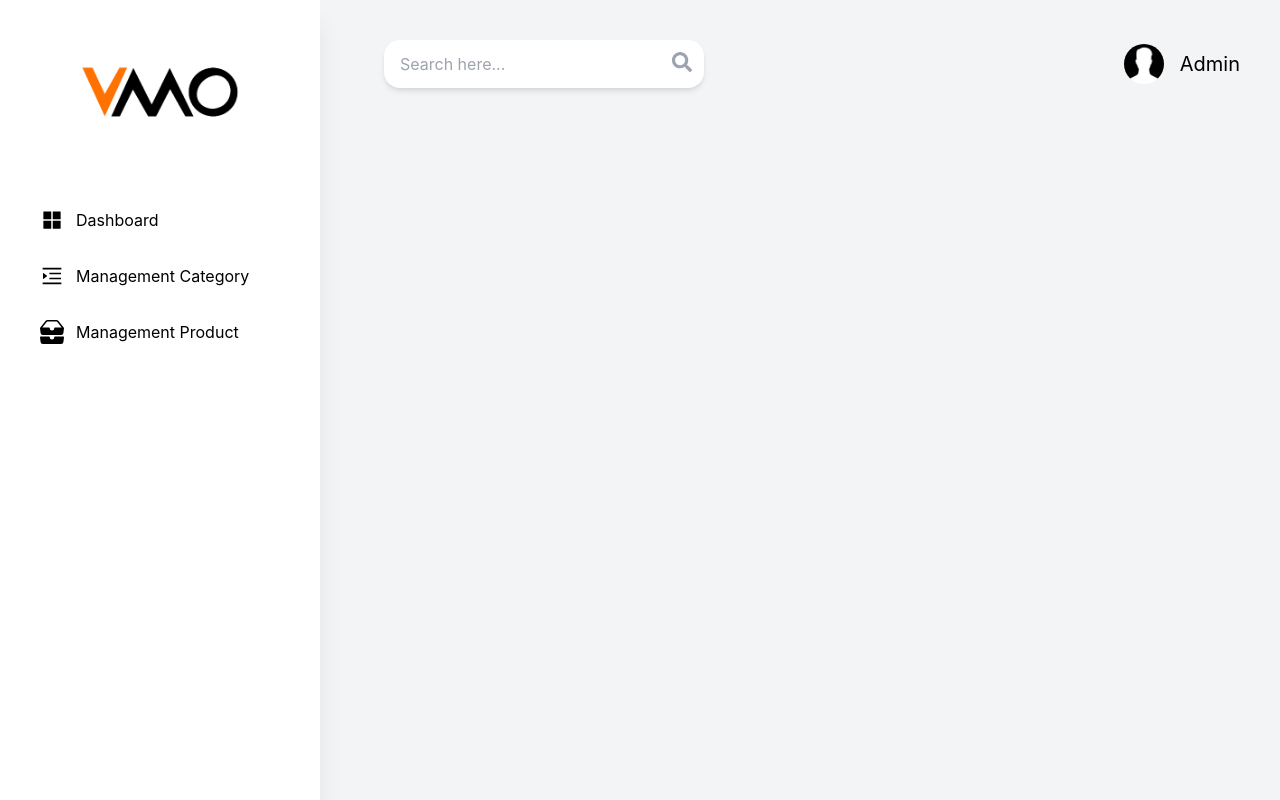
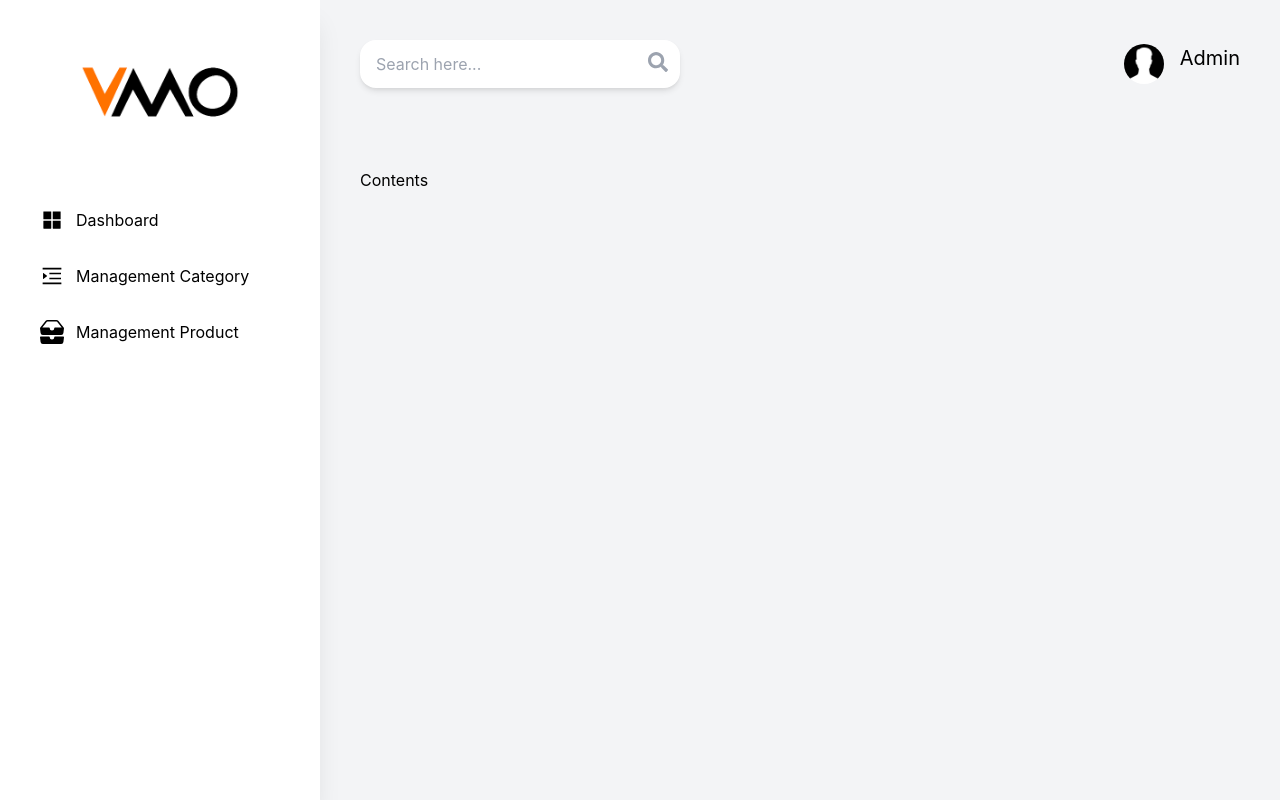
Before and after one commit to locbui95/booke-admin, a React (Create React App) app: page / in a window 1280 px wide. Built offline with nearby package versions, Linux system fonts and the light colour scheme.

Commit message:
build: header footer layout

```diff
--- a/src/App.tsx
+++ b/src/App.tsx
@@ -2,7 +2,7 @@ import AppLayout from "layout/app";
 
 function App() {
   return (
-    <div className="App">
+    <div className="">
       <AppLayout />
     </div>
   );
--- a/src/components/header/index.tsx
+++ b/src/components/header/index.tsx
@@ -3,14 +3,12 @@ import avatar from "../../assets/avt.jpg";
 
 export default function Header() {
   return (
-    <div className="fixed top-0 right-0 left-0 flex justify-between my-10 pl-96">
+    <header className="relative flex items-center w-full justify-between p-10">
       <Search />
-      <div className="relative flex items-center mr-10">
-        <div className="realtive w-10 h-10 rounded-full overflow-hidden">
-          <img alt="avatar" src={avatar} />
-        </div>
+      <div className="realtive flex justify-center">
+        <img className="w-10 h-10 rounded-full" alt="avatar" src={avatar} />
         <p className="text-xl ml-4"> Admin </p>
       </div>
-    </div>
+    </header>
   );
 }
--- a/src/components/sidebar/index.tsx
+++ b/src/components/sidebar/index.tsx
@@ -4,7 +4,6 @@ import logo from "../../assets/logo.png";
 
 export default function Sidebar() {
   return (
-    <div className="w-full h-screen bg-gray-100">
     <div className="fixed top-0 left-0 w-80 p-5 bottom-0 bg-white shadow-xl">
       <div className="my-10 text-4xl text-center">
         <a className="flex justify-center">
@@ -25,6 +24,5 @@ export default function Sidebar() {
         </a>
       </nav>
     </div>
-    </div>
   );
 }
--- a/src/layout/app/index.tsx
+++ b/src/layout/app/index.tsx
@@ -1,11 +1,15 @@
 import Header from "components/header";
 import Sidebar from "components/sidebar";
+import "./styles.css";
 
 export default function AppLayout() {
   return (
-    <div className="w-full h-screen bg-gray-100">
+    <div className="w-full min-h-screen bg-gray-100">
       <Sidebar />
-      <Header />
+      <div className="fixed top-0 right-0 left-80 content">
+        <Header />
+        <div className="m-10 min-h-screen">Contents</div>
+      </div>
     </div>
   );
 }
--- /dev/null
+++ b/src/layout/app/styles.css
@@ -0,0 +1,3 @@
+.content{
+  width: calc(100% - 20rem);
+}
```
Lines whose indentation alone changed are shown as unchanged.
